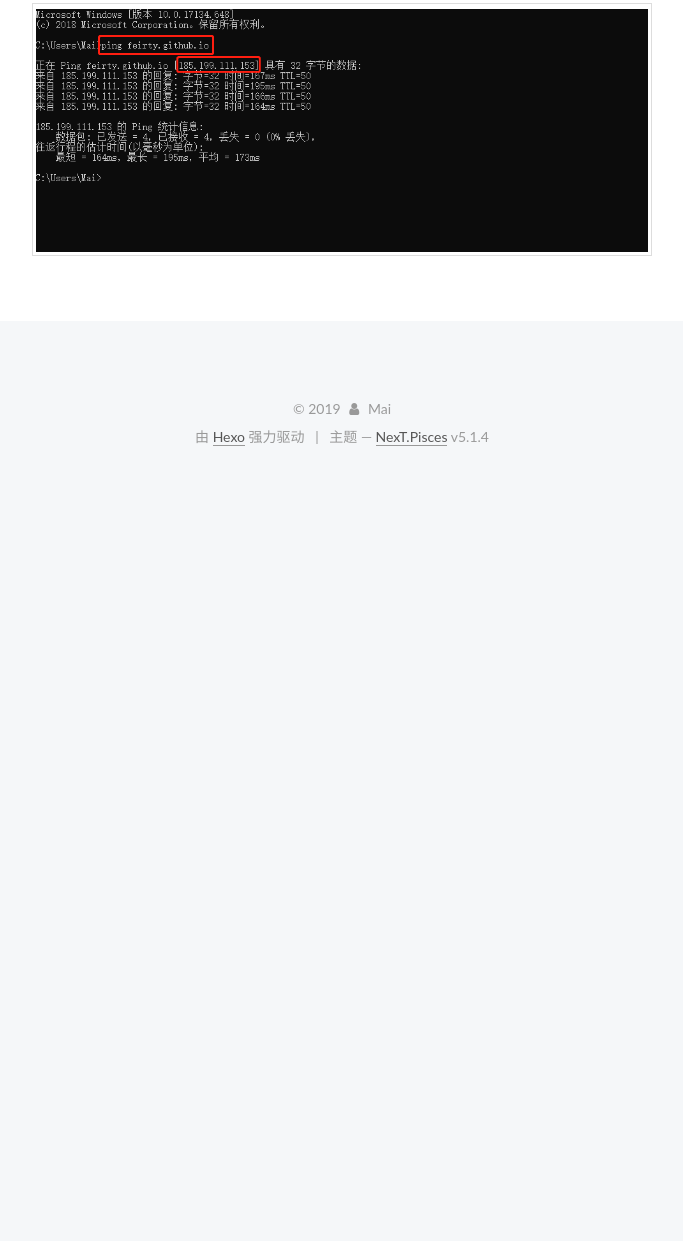
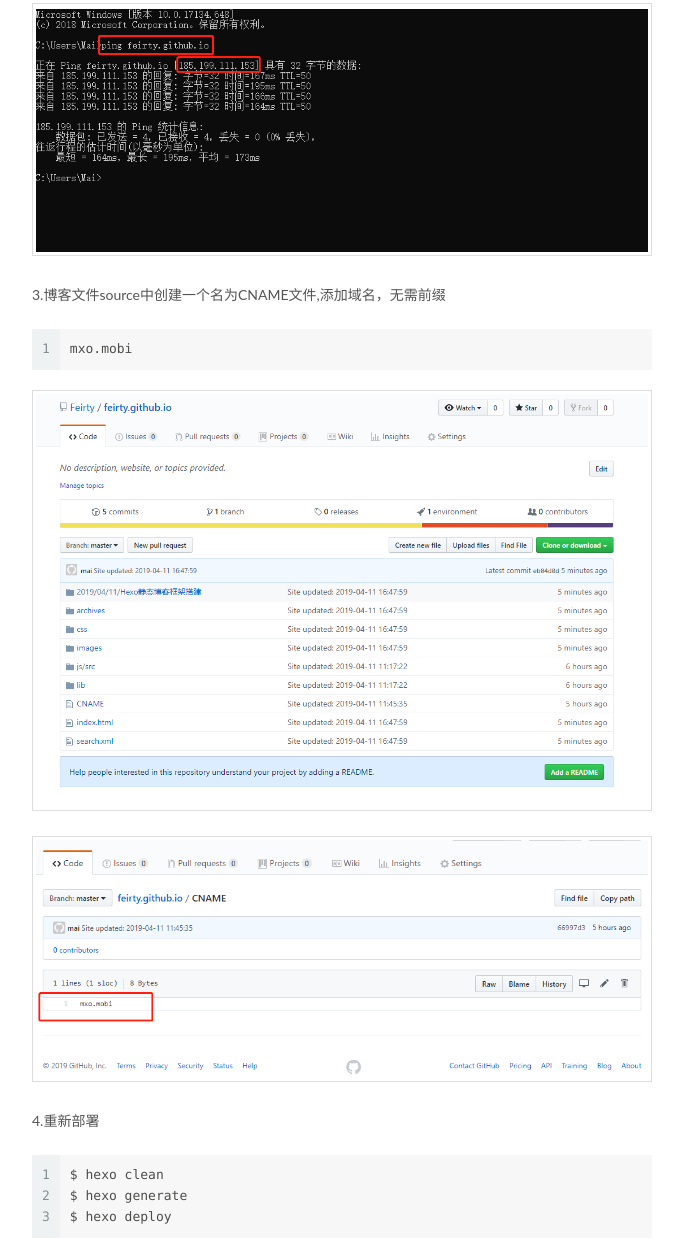
Before and after one commit to Feirty/feirty.github.io, a plain HTML site: page 2019/04/11/Hexo静态博客框架搭建/index.html in a window 1280 px wide. Shown: the part 7330-8571 px from the top of the page, without its empty margins (428-1111 px from the left). Before the commit the page ends 7801 px from the top, so only its background shows below. Drawn offline with Linux system fonts and the light colour scheme.

Commit message:
Site updated: 2019-04-11 16:56:33

```diff
--- a/2019/04/11/Hexo静态博客框架搭建/index.html
+++ b/2019/04/11/Hexo静态博客框架搭建/index.html
@@ -100,7 +100,9 @@
 <meta property="og:image" content="http://yoursite.com/images/Hexobuild/git-6.png">
 <meta property="og:image" content="http://yoursite.com/images/Hexobuild/ip-1.png">
 <meta property="og:image" content="http://yoursite.com/images/Hexobuild/ip-2.png">
-<meta property="og:updated_time" content="2019-04-11T08:46:06.841Z">
+<meta property="og:image" content="http://yoursite.com/images/Hexobuild/github-1.png">
+<meta property="og:image" content="http://yoursite.com/images/Hexobuild/github-2.png">
+<meta property="og:updated_time" content="2019-04-11T08:56:04.702Z">
 <meta name="twitter:card" content="summary">
 <meta name="twitter:title" content="Hexo静态博客框架搭建">
 <meta name="twitter:description" content="记录本人Hexo博客搭建过程，作为开启Hexo博客的第一篇博文。记录本人Hexo博客搭建过程，作为开启Hexo博客的第一篇博文。   [TOC] 开始nodeJs与git依赖环境搭建1.访问nodeJs官网，下载对应的版本：https://nodejs.org/en/download/      2.安装完成后，配置环境变量，定位到nodeJs安装根目录    3.验证是否安装成功,成功出现nod">
@@ -403,6 +405,12 @@
 <p><img src="/images/Hexobuild/ip-1.png" alt>  </p>
 <p>2.获取github的ip</p>
 <p><img src="/images/Hexobuild/ip-2.png" alt>  </p>
+<p>3.博客文件source中创建一个名为CNAME文件,添加域名，无需前缀  </p>
+<figure class="highlight plain"><table><tr><td class="gutter"><pre><span class="line">1</span><br></pre></td><td class="code"><pre><span class="line">mxo.mobi</span><br></pre></td></tr></table></figure>
+<p><img src="/images/Hexobuild/github-1.png" alt></p>
+<p><img src="/images/Hexobuild/github-2.png" alt>  </p>
+<p>4.重新部署</p>
+<figure class="highlight plain"><table><tr><td class="gutter"><pre><span class="line">1</span><br><span class="line">2</span><br><span class="line">3</span><br></pre></td><td class="code"><pre><span class="line">$ hexo clean</span><br><span class="line">$ hexo generate</span><br><span class="line">$ hexo deploy</span><br></pre></td></tr></table></figure>
 
 
     </div>
--- a/css/main.css
+++ b/css/main.css
@@ -1823,7 +1823,7 @@ pre .javascript .function {
   width: 4px;
   height: 4px;
   border-radius: 50%;
-  background: #ff7585;
+  background: #00ff93;
 }
 .links-of-blogroll {
   font-size: 13px;
```
Also changed, not shown: search.xml (+1 -1 lines), images/Hexobuild/github-1.png (added), images/Hexobuild/github-2.png (added).
